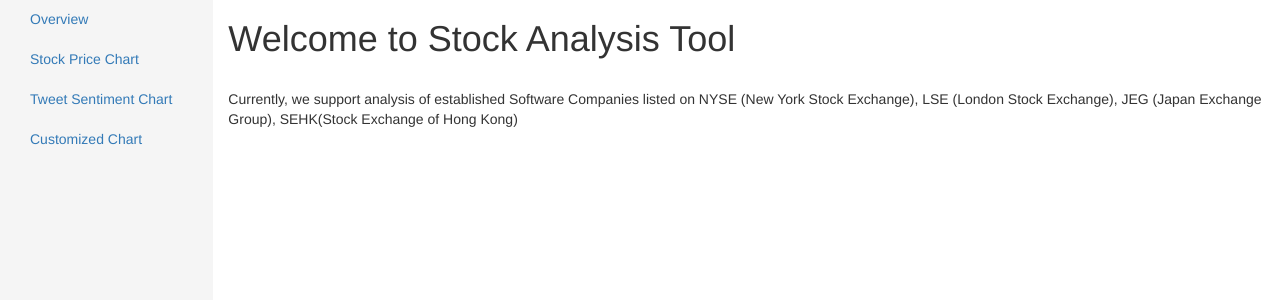
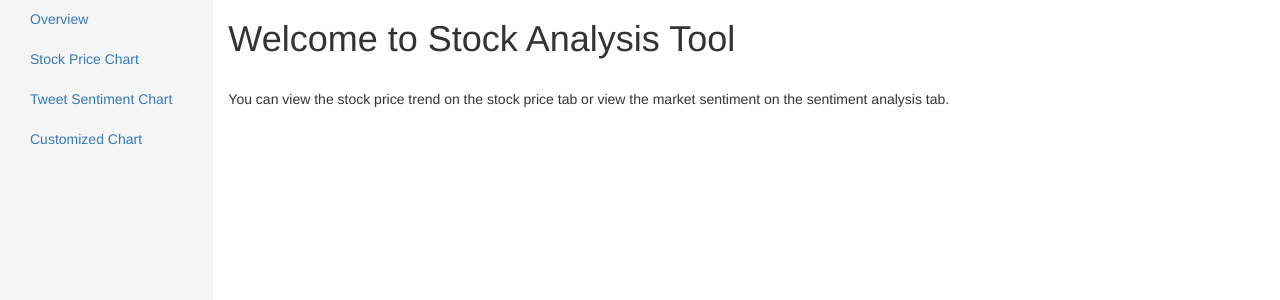
Before and after one commit to seokhoonlee/stock-analysis-tool, a Flask app: page / in a window 1280 px wide. Shown: the part 51-351 px from the top of the page. Run offline with Flask 2, Linux system fonts and the light colour scheme; some libraries are stand-ins or nearby versions.

Commit message:
Update index.html

```diff
--- a/app/templates/index.html
+++ b/app/templates/index.html
@@ -7,7 +7,7 @@
 
         <br>
 
-        Currently, we support analysis of established Software Companies listed on NYSE (New York Stock Exchange), LSE (London Stock Exchange), JEG (Japan Exchange Group), SEHK(Stock Exchange of Hong Kong)
+        You can view the stock price trend on the stock price tab or view the market sentiment on the sentiment analysis tab.
       </div>
     </div>
   </div>
```
